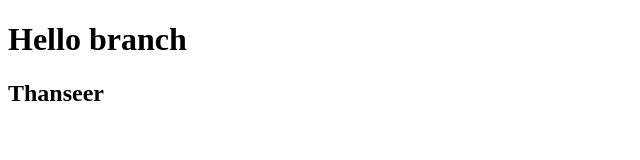
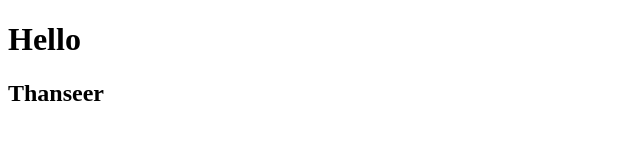
Before and after one commit to Thanseer-steyp/Tutorial, a plain HTML site: page index.html in a window 1280 px wide. Shown: the whole page, without its empty margins (0-640 px from the left). Drawn offline with Linux system fonts and the light colour scheme.

Commit message:
last mod

```diff
--- a/index.html
+++ b/index.html
@@ -6,7 +6,7 @@
     <title>Document</title>
 </head>
 <body>
-    <h1>Hello branch</h1>
+    <h1>Hello</h1>
     <h2>Thanseer</h2>
 </body>
 </html>
```
